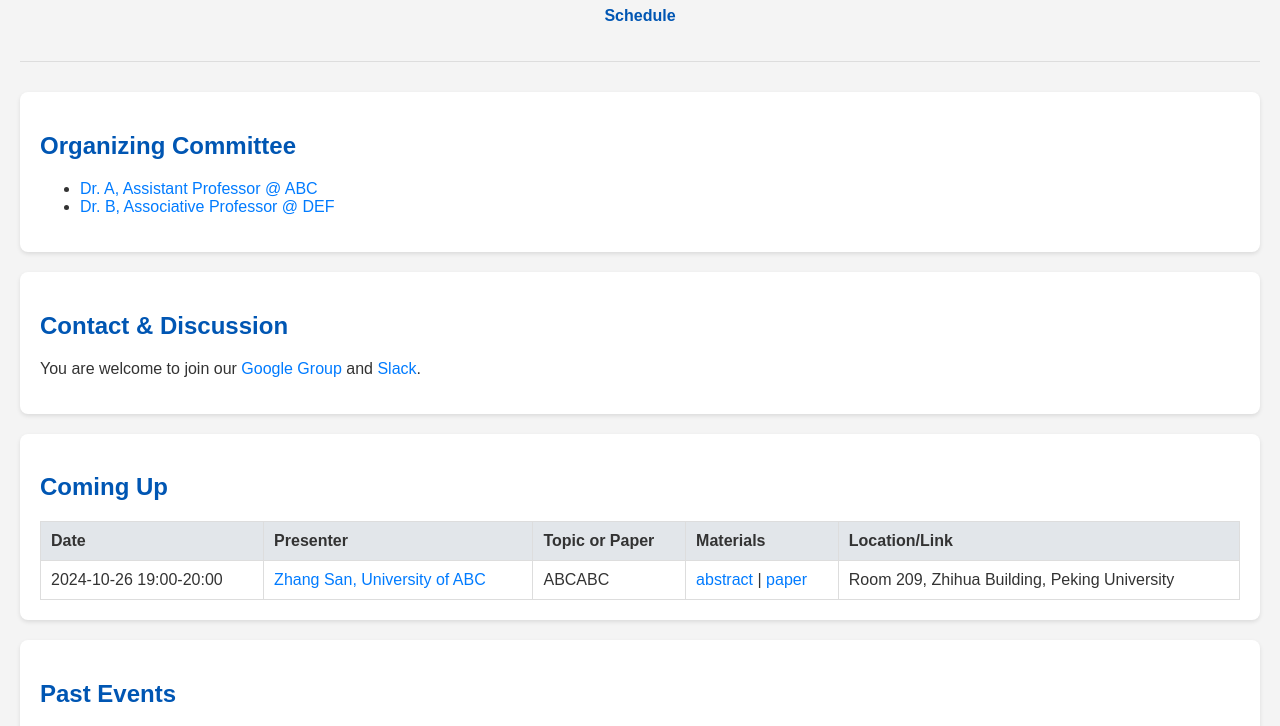
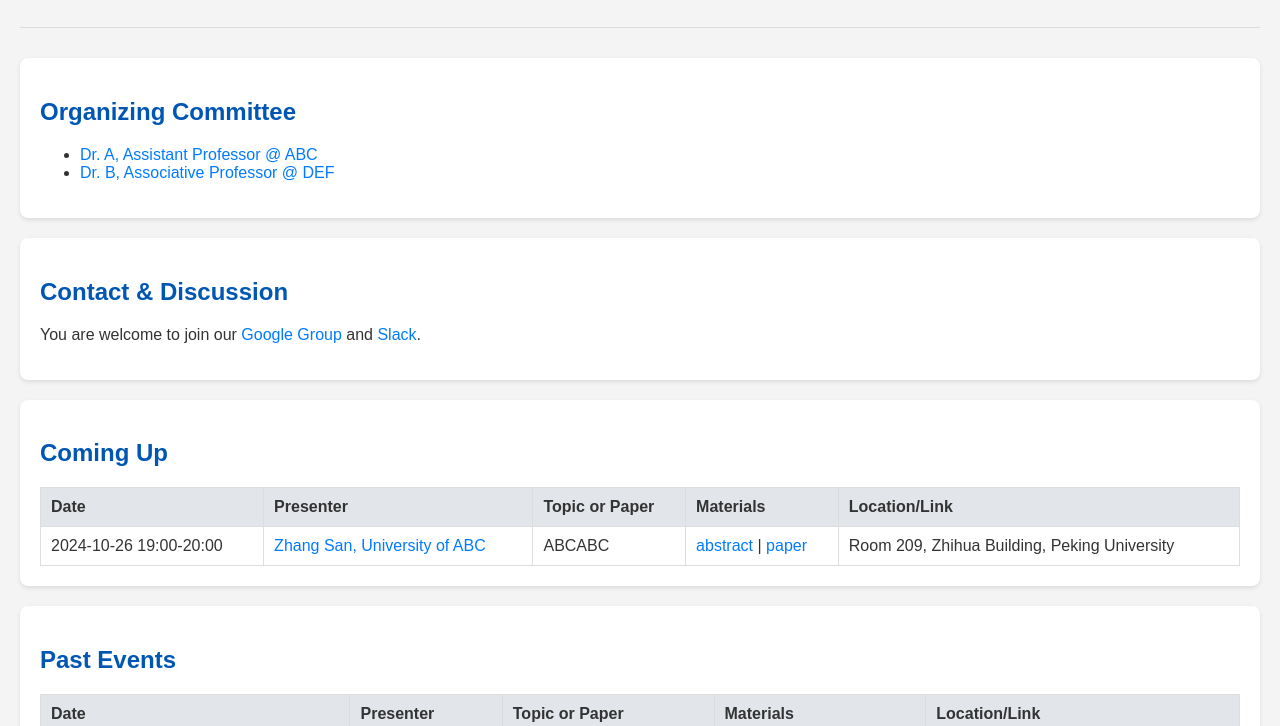
Before and after one commit to dl-theory-seminar/dl-theory-seminar.github.io, a plain HTML site: page index.html in a window 1280 px wide. Shown: the part 113-839 px from the top of the page. Drawn offline with Linux system fonts and the light colour scheme.

Commit message:
Update index.html

```diff
--- a/index.html
+++ b/index.html
@@ -8,11 +8,6 @@
 <body>
     <header>
         <h1>Seminar on Deep Learning Theory</h1>
-        <nav>
-            <ul>
-                <li><a href="#schedule">Schedule</a></li>
-                </ul>
-        </nav>
     </header>
 
     <section id="committee">
```
